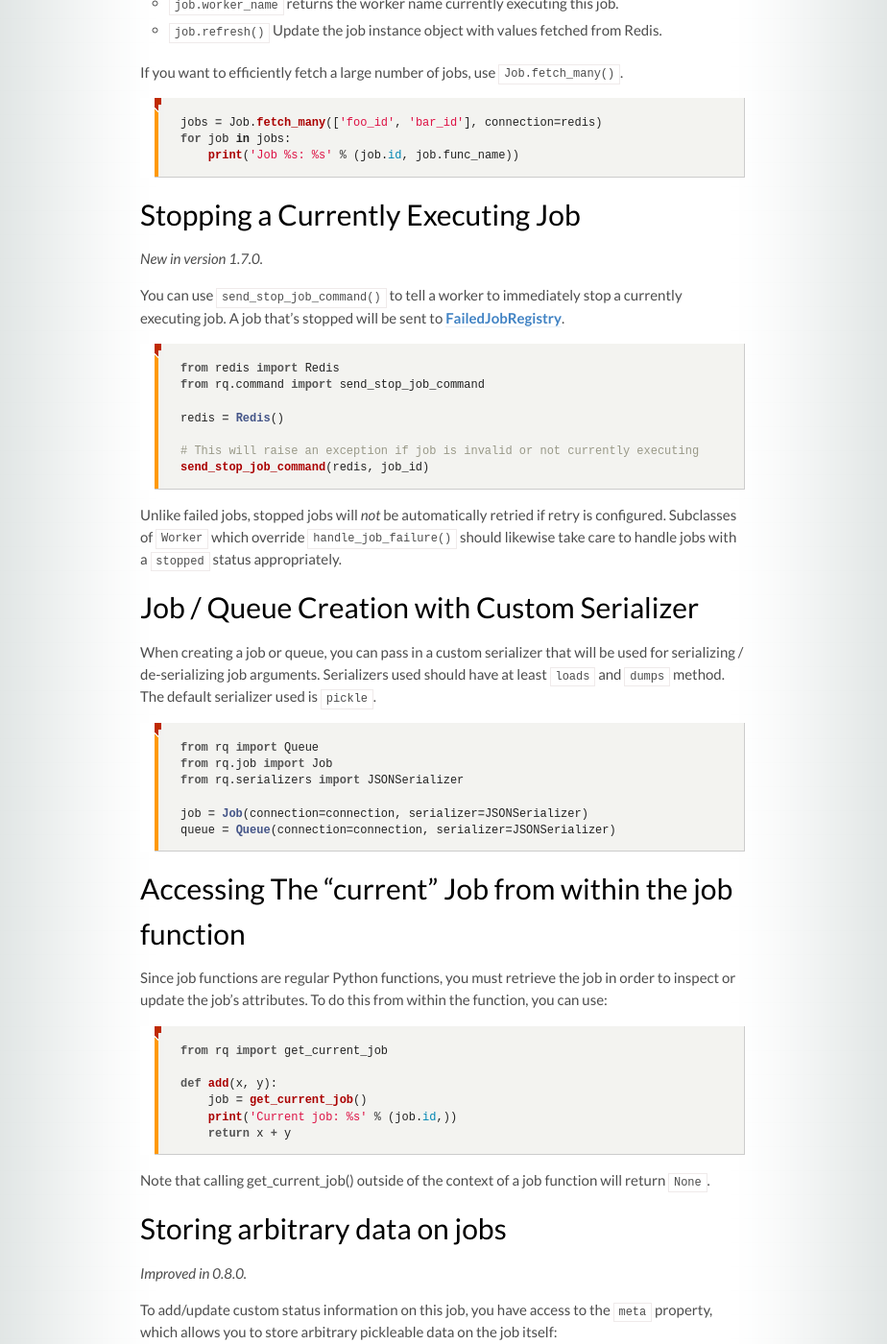
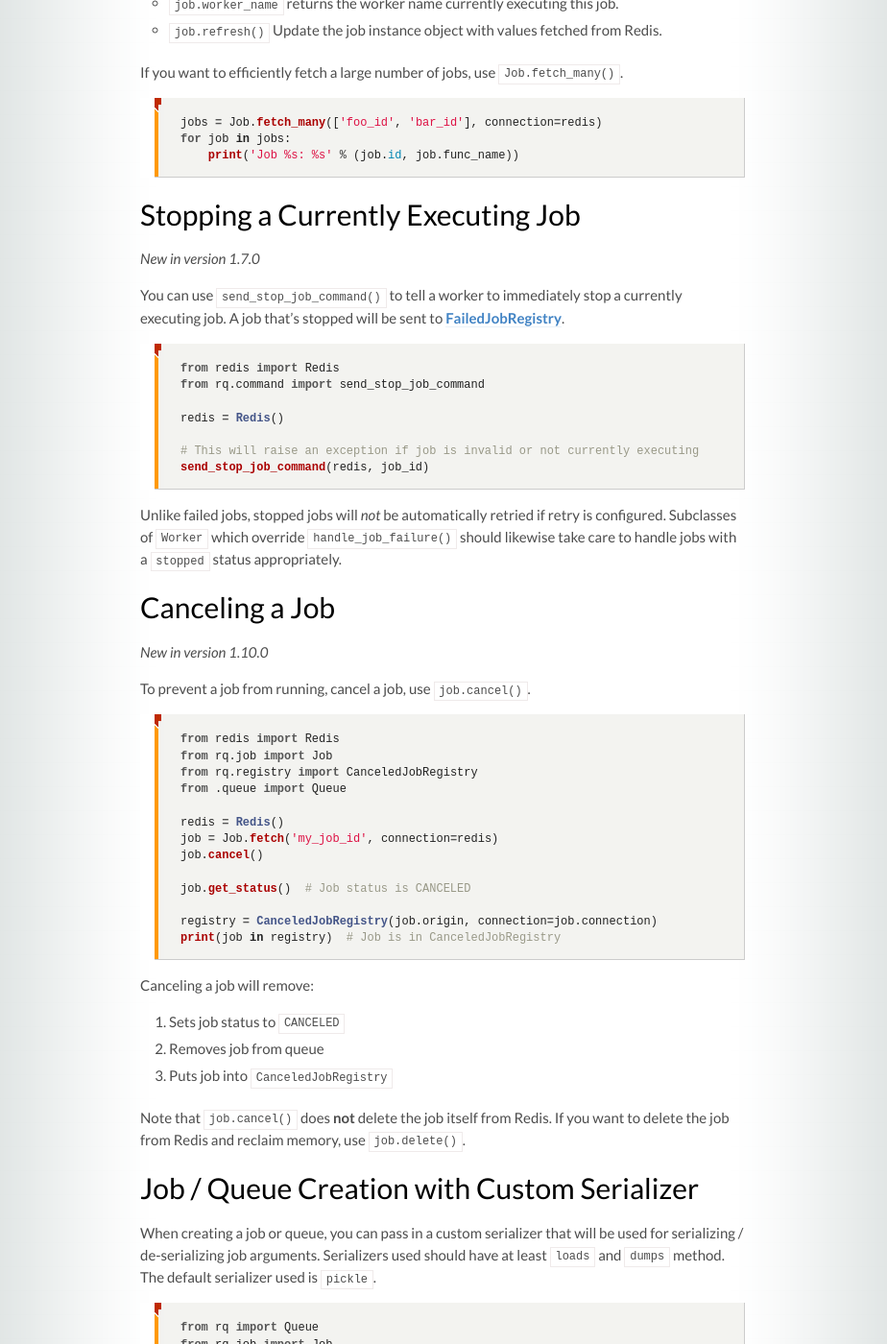
Before and after one commit to rq/rq, a Jekyll site: the page built from docs/docs/jobs.md, in a window 1280 px wide and 1400 px high, scrolled down 2680 px. Shown: the whole window at 96% size, without its empty margins (179-1103 px from the left). Built offline with Jekyll 4.4.1, drawn with Linux system fonts in a browser that asks for light colours; some web fonts are replaced; comment, search, counter and statistics services are not loaded; some of the changed text lies outside the part shown.

Commit message:
job.cancel() puts job into CanceledJobRegistry. (#1546)
* job.cancel() puts job into CanceledJobRegistry.

* Improve test coverage

````diff
--- a/docs/docs/jobs.md
+++ b/docs/docs/jobs.md
@@ -100,7 +100,7 @@ print('Status: %s' % job.get_status())
 
 Some interesting job attributes include:
 * `job.get_status(refresh=True)` Possible values are `queued`, `started`,
-  `deferred`, `finished`, `stopped`, `scheduled` and `failed`. If `refresh` is
+  `deferred`, `finished`, `stopped`, `scheduled`, `canceled` and `failed`. If `refresh` is
   `True` fresh values are fetched from Redis.
 * `job.get_meta(refresh=True)` Returns custom `job.meta` dict containing user
   stored data. If `refresh` is `True` fresh values are fetched from Redis.
@@ -126,7 +126,7 @@ for job in jobs:
 ```
 
 ## Stopping a Currently Executing Job
-_New in version 1.7.0._
+_New in version 1.7.0_
 
 You can use `send_stop_job_command()` to tell a worker to immediately stop a currently executing job. A job that's stopped will be sent to [FailedJobRegistry](https://python-rq.org/docs/results/#dealing-with-exceptions).
 
@@ -141,6 +141,35 @@ send_stop_job_command(redis, job_id)
 ```
 
 Unlike failed jobs, stopped jobs will *not* be automatically retried if retry is configured. Subclasses of `Worker` which override `handle_job_failure()` should likewise take care to handle jobs with a `stopped` status appropriately.
+
+## Canceling a Job
+_New in version 1.10.0_
+
+To prevent a job from running, cancel a job, use `job.cancel()`.
+
+```python
+from redis import Redis
+from rq.job import Job
+from rq.registry import CanceledJobRegistry
+from .queue import Queue
+
+redis = Redis()
+job = Job.fetch('my_job_id', connection=redis)
+job.cancel()
+
+job.get_status()  # Job status is CANCELED
+
+registry = CanceledJobRegistry(job.origin, connection=job.connection)
+print(job in registry)  # Job is in CanceledJobRegistry
+```
+
+Canceling a job will remove:
+1. Sets job status to `CANCELED`
+2. Removes job from queue
+3. Puts job into `CanceledJobRegistry`
+
+Note that `job.cancel()` does **not** delete the job itself from Redis. If you want to
+delete the job from Redis and reclaim memory, use `job.delete()`.
 
 ## Job / Queue Creation with Custom Serializer
 
--- a/rq/queue.py
+++ b/rq/queue.py
@@ -260,8 +260,7 @@ class Queue:
         job_id = job_or_id.id if isinstance(job_or_id, self.job_class) else job_or_id
 
         if pipeline is not None:
-            pipeline.lrem(self.key, 1, job_id)
-            return
+            return pipeline.lrem(self.key, 1, job_id)
 
         return self.connection.lrem(self.key, 1, job_id)
 
````
Also changed, not shown: other parts of docs/docs/jobs.md (+1 -1 lines), docs/docs/job_registries.md (+1 -0 lines), rq/job.py (+25 -3 lines), rq/registry.py (+29 -22 lines), tests/test_job.py (+9 -2 lines), tests/test_registry.py (+5 -1 lines), tests/test_worker.py (+1 -1 lines).
